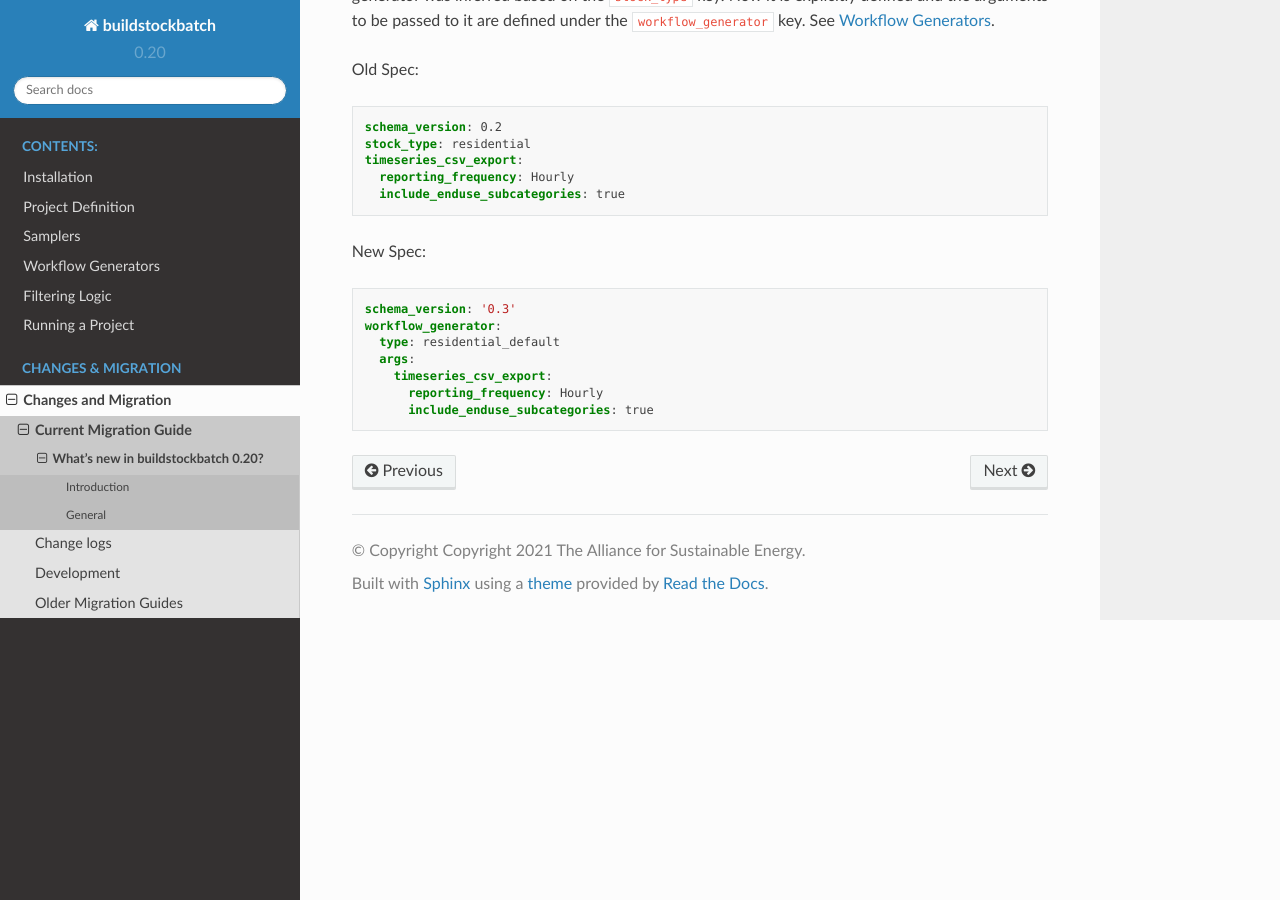
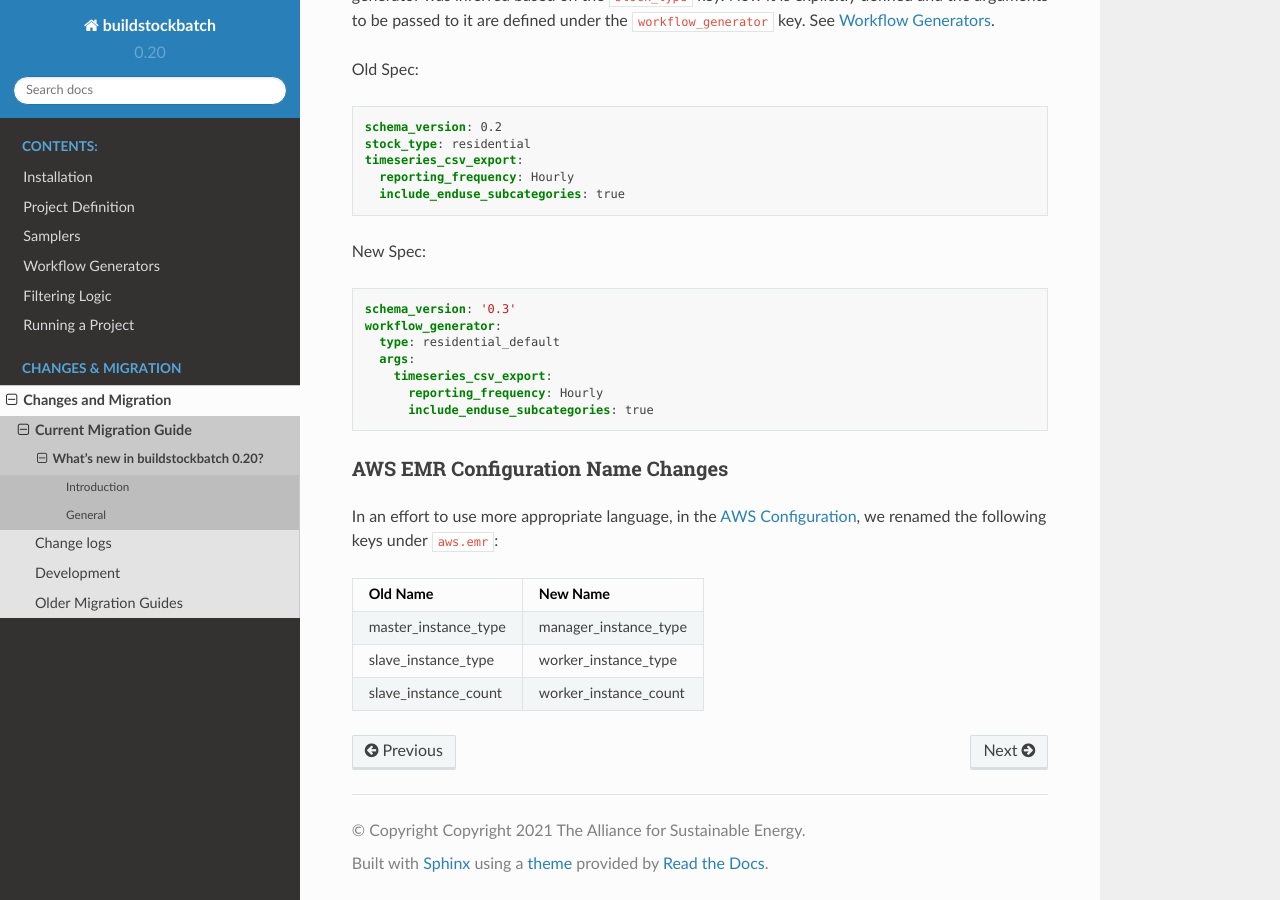
Before and after one commit to NREL/buildstockbatch, a Sphinx documentation site: the page built from docs/changelog/migration_0_20.rst, in a window 1280 px wide and 900 px high, scrolled down 2886 px. Built offline with Sphinx 7.4.7 and the Read the Docs theme 2.0.0, drawn with Linux system fonts in a browser that asks for light colours.

Commit message:
updating changelog and migration guide

```diff
--- a/docs/changelog/migration_0_20.rst
+++ b/docs/changelog/migration_0_20.rst
@@ -168,3 +168,19 @@ New Spec:
         timeseries_csv_export:
           reporting_frequency: Hourly
           include_enduse_subcategories: true
+
+AWS EMR Configuration Name Changes
+----------------------------------
+
+In an effort to use more appropriate language, in the :ref:`aws-config`, we
+renamed the following keys under ``aws.emr``:
+
++----------------------+-----------------------+
+|       Old Name       |       New Name        |
++======================+=======================+
+| master_instance_type | manager_instance_type |
++----------------------+-----------------------+
+| slave_instance_type  | worker_instance_type  |
++----------------------+-----------------------+
+| slave_instance_count | worker_instance_count |
++----------------------+-----------------------+
```
Also changed, not shown: docs/changelog/changelog_dev.rst (+7 -0 lines).
